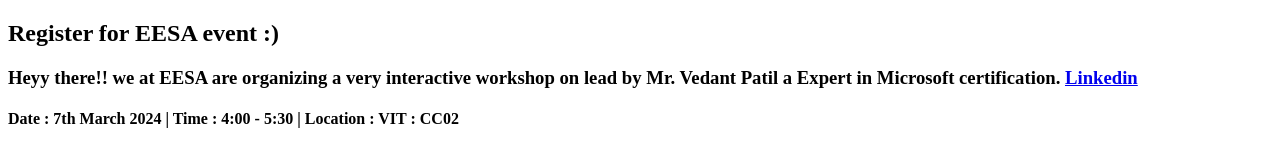
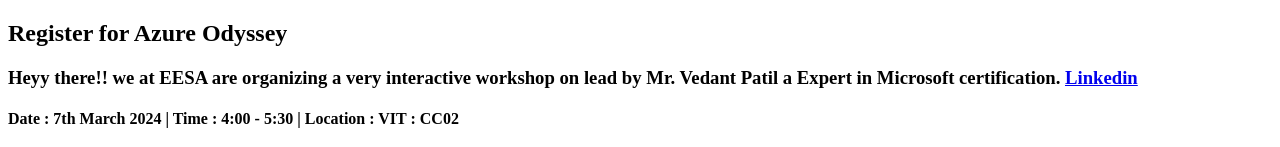
Before and after one commit to Harry-jain/hkt24, a Next.js app: page /register in a window 1280 px wide. Shown: the top 147 px of the page. Built offline with nearby package versions, Linux system fonts and the light colour scheme.

Commit message:
Update index.js

```diff
--- a/pages/register/index.js
+++ b/pages/register/index.js
@@ -33,7 +33,7 @@ const Contact = () => {
       <div className=" container mx-auto py-32 text-center xl:text-left flex items-center jusrify-center h-full ">
         <div className="flex flex-col w-full max-w-[700px] ">
           <h2 className=" p-2 pb-1 text-white text-[20px]">
-            Register for <span className="text-accent font-extrabold">EESA event :)</span>
+            Register for <span className="text-accent font-extrabold">Azure Odyssey</span>
           </h2>
           <h3 className=" p-2 text-white text-[30px] text-base font-bold">
             Heyy there!! we at EESA are organizing a very interactive workshop on lead by{" "}
```
